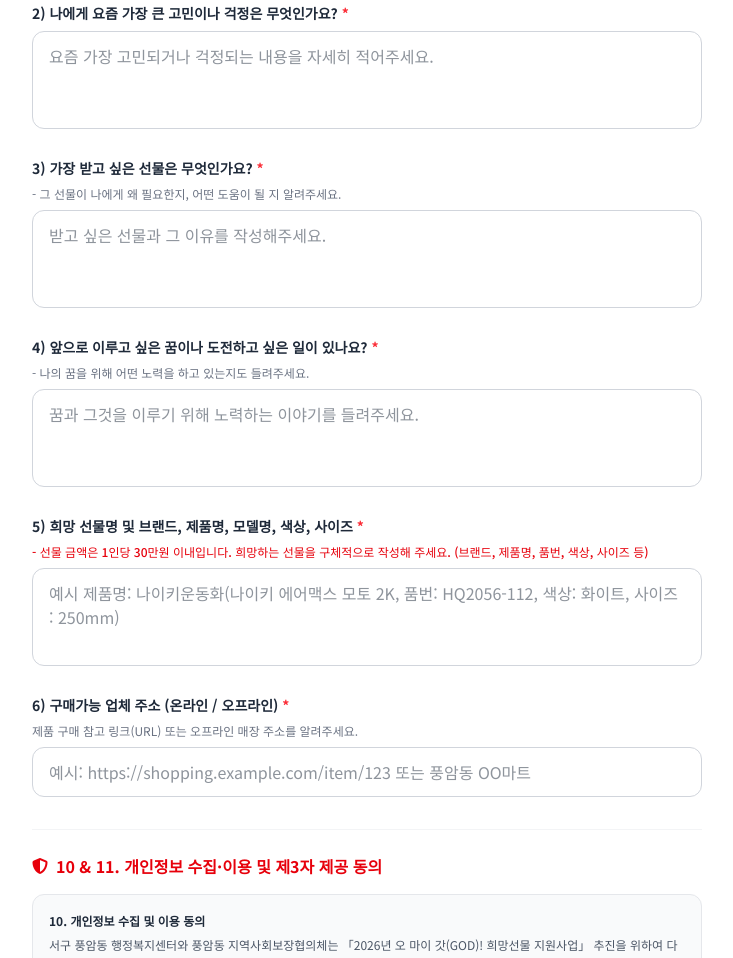
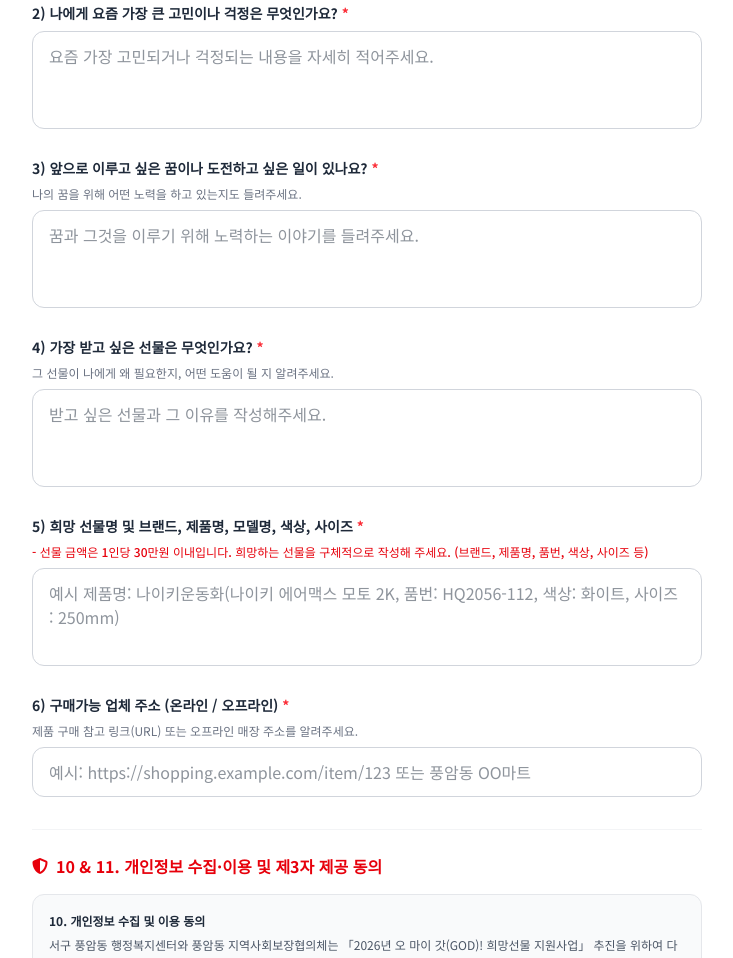
Before and after one commit to dbalzz252-del/ohmygodwish, a plain HTML site: page index.html in a window 1280 px wide. Shown: the part 1172-2130 px from the top of the page, without its empty margins (273-1006 px from the left). Drawn offline with nearby package versions, Linux system fonts and the light colour scheme; a web font is replaced by a local one.

Commit message:
Update index.html

```diff
--- a/index.html
+++ b/index.html
@@ -186,19 +186,19 @@
                 <!-- 7-3 -->
                 <div>
                     <label class="block text-sm font-bold text-gray-800 mb-2">
-                        3) 가장 받고 싶은 선물은 무엇인가요? <span class="text-red-500">*</span>
+                        3) 앞으로 이루고 싶은 꿈이나 도전하고 싶은 일이 있나요? <span class="text-red-500">*</span>
                     </label>
-                    <p class="text-xs text-gray-500 mb-2">- 그 선물이 나에게 왜 필요한지, 어떤 도움이 될 지 알려주세요.</p>
-                    <textarea id="wishGiftReason" required rows="3" placeholder="받고 싶은 선물과 그 이유를 작성해주세요." class="w-full px-4 py-3 rounded-xl border border-gray-300 focus:ring-2 focus:ring-red-500 focus:border-red-500 outline-none transition resize-none"></textarea>
+                    <p class="text-xs text-gray-500 mb-2"> 나의 꿈을 위해 어떤 노력을 하고 있는지도 들려주세요.</p>
+                    <textarea id="wishGiftReason" required rows="3" placeholder="꿈과 그것을 이루기 위해 노력하는 이야기를 들려주세요." class="w-full px-4 py-3 rounded-xl border border-gray-300 focus:ring-2 focus:ring-red-500 focus:border-red-500 outline-none transition resize-none"></textarea>
                 </div>
 
                 <!-- 7-4 -->
                 <div>
                     <label class="block text-sm font-bold text-gray-800 mb-2">
-                        4) 앞으로 이루고 싶은 꿈이나 도전하고 싶은 일이 있나요? <span class="text-red-500">*</span>
+                        4) 가장 받고 싶은 선물은 무엇인가요? <span class="text-red-500">*</span>
                     </label>
-                    <p class="text-xs text-gray-500 mb-2">- 나의 꿈을 위해 어떤 노력을 하고 있는지도 들려주세요.</p>
-                    <textarea id="wishDream" required rows="3" placeholder="꿈과 그것을 이루기 위해 노력하는 이야기를 들려주세요." class="w-full px-4 py-3 rounded-xl border border-gray-300 focus:ring-2 focus:ring-red-500 focus:border-red-500 outline-none transition resize-none"></textarea>
+                    <p class="text-xs text-gray-500 mb-2"> 그 선물이 나에게 왜 필요한지, 어떤 도움이 될 지 알려주세요.</p>
+                    <textarea id="wishDream" required rows="3" placeholder="받고 싶은 선물과 그 이유를 작성해주세요." class="w-full px-4 py-3 rounded-xl border border-gray-300 focus:ring-2 focus:ring-red-500 focus:border-red-500 outline-none transition resize-none"></textarea>
                 </div>
 
 
```
